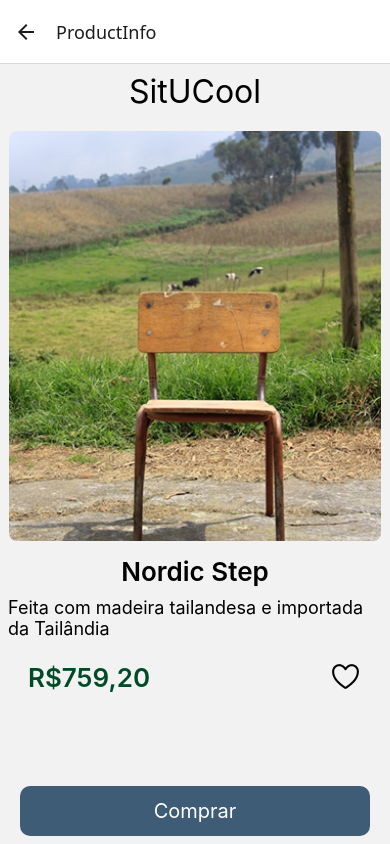
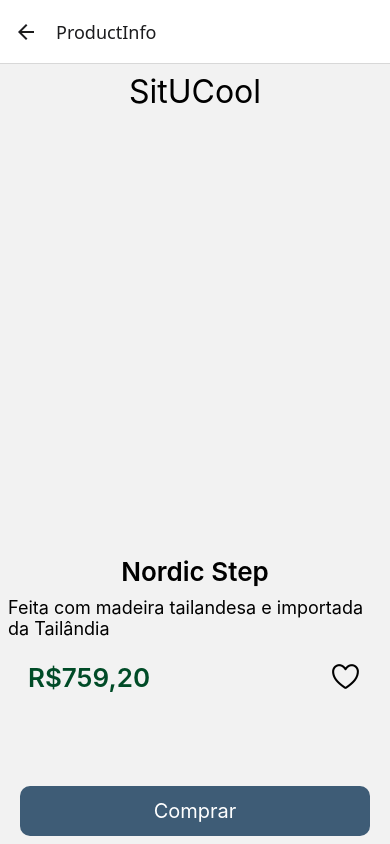
Before and after one commit to AlexsandroPe/Produtos, a React Native app: screen /ProductInfo in a window 390 px wide. Built offline with nearby package versions, Linux system fonts and the light colour scheme.

Commit message:
ajustando alguns detalhes no productInfo

```diff
--- a/src/Routes/index.js
+++ b/src/Routes/index.js
@@ -10,7 +10,7 @@ export default function Routes() {
 
     <Navigator>
       <Screen name="Login" component={Login} options={{headerShown: false}}/>
-      <Screen name="Home" component={BottomTabs} options={{headerShown: false}}/>
+      <Screen name="HomeScreen" component={BottomTabs} options={{headerShown: false}}/>
       <Screen name="ProductInfo" component={ProductInfoScreen}/>
     </Navigator>
   )
--- a/src/components/ProductCard/index.js
+++ b/src/components/ProductCard/index.js
@@ -32,7 +32,7 @@ export function ProductCard({
         <TouchableOpacity
           style={Styles.cardButton}
           activeOpacity={0.8}
-          onPress={() => navigation.navigate("ProductInfo")}>
+          onPress={() => navigation.navigate("ProductInfo", {productImage: image})}>
           <Text style={Styles.cardButtonTitle}>Ver Mais</Text>
         </TouchableOpacity>
 
--- a/src/screens/Login/index.js
+++ b/src/screens/Login/index.js
@@ -16,7 +16,7 @@ export default function Login() {
   const navigation = useNavigation();
 
   const handleNav = () => {
-    navigation.navigate("Home");
+    navigation.navigate("HomeScreen");
     setuserName("");
   };
 
--- a/src/screens/ProdutoInfo/index.js
+++ b/src/screens/ProdutoInfo/index.js
@@ -3,7 +3,7 @@ import { View, Text, Image, TouchableOpacity } from "react-native";
 import { SafeAreaView } from "react-native-safe-area-context";
 import { useState } from "react"
 import { Styles } from "./styles";
-export default function ProductInfoScreen() {
+export default function ProductInfoScreen({route,}) {
 
       const [liked, setLike ] = useState("rgb(0, 0, 0)")
   return (
@@ -16,7 +16,7 @@ export default function ProductInfoScreen() {
         </Text>
         <View style={Styles.product}>
           <Image
-            source={require("../../assets/produtos/cadeiraMatoInfopng.png")}
+            source={route.params?.productImage}
             style={Styles.productImage}
           />
 
```
